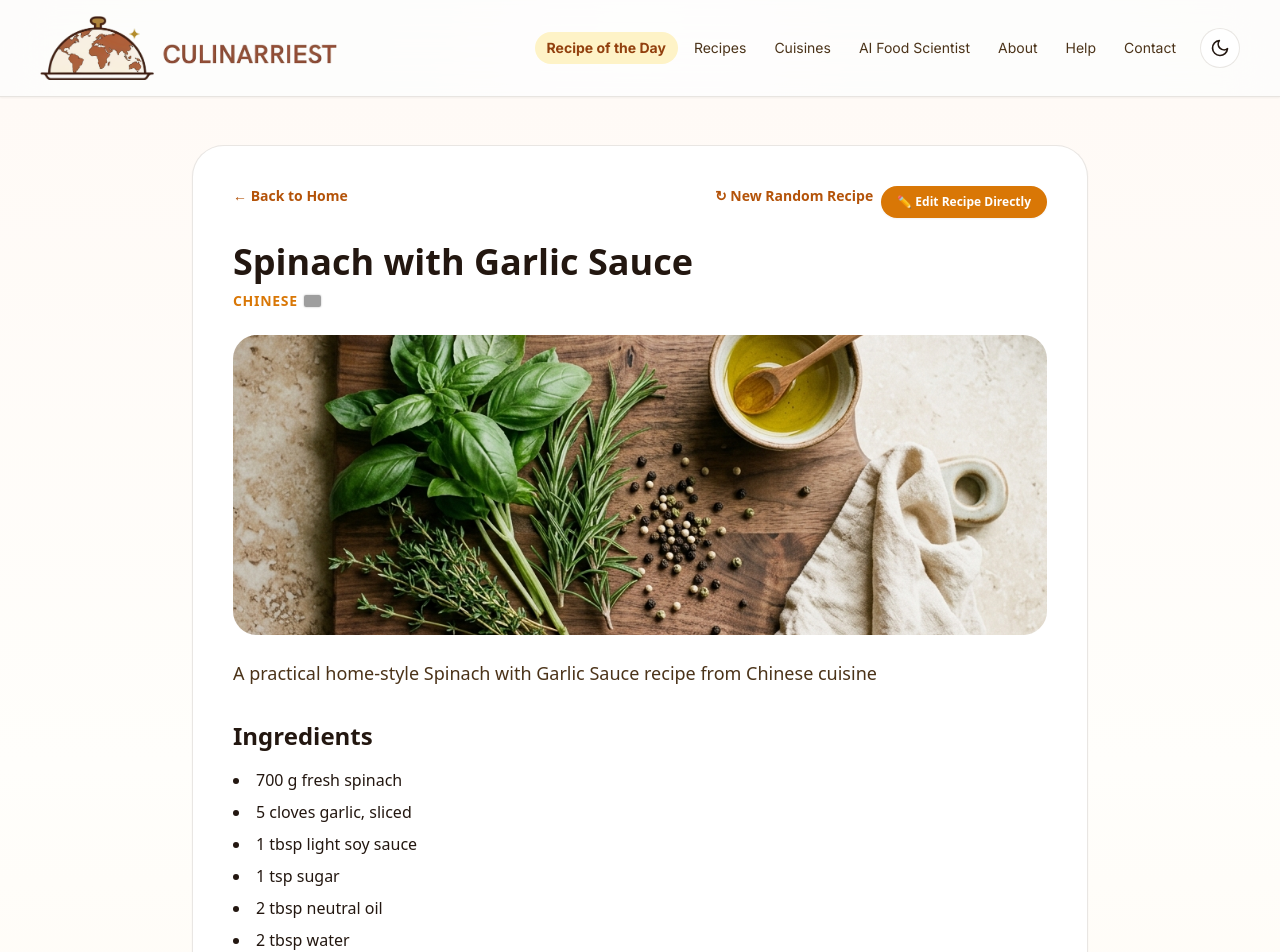
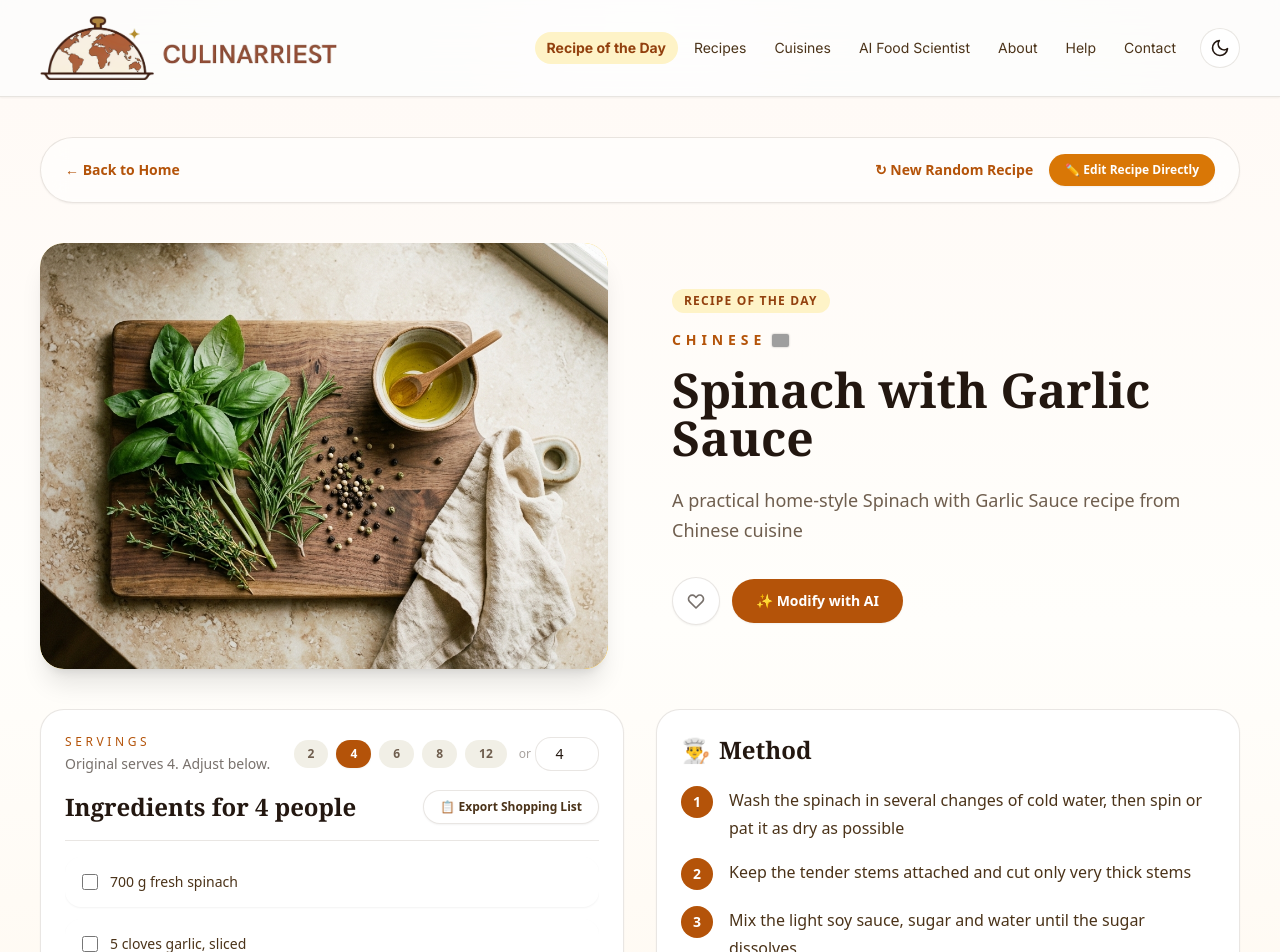
Before and after one commit to Mashhood16/culinary, a Next.js app: page /recipe-of-the-day in a window 1280 px wide. Shown: the top 952 px of the page. Built offline with nearby package versions, Linux system fonts and the light colour scheme; grey boxes are pictures that could not be loaded; a web font is replaced by a local one.

Commit message:
Update Recipe of the Day layout to match the beautiful side-by-side design of the recipe details page

```diff
--- a/src/app/recipe-of-the-day/page.tsx
+++ b/src/app/recipe-of-the-day/page.tsx
@@ -1,12 +1,14 @@
 import Link from 'next/link';
-import Image from 'next/image';
+import { notFound } from 'next/navigation';
 import { loadPublicRecipes } from '@/lib/recipe-store';
 import { summarizeMethodStep } from '@/lib/method-summary';
-import QuickEditButton from '@/components/QuickEditButton';
-
 import { getImageUrl } from '@/lib/recipe-image';
 import CuisineWithFlag from '@/components/CuisineWithFlag';
-
+import QuickEditButton from '@/components/QuickEditButton';
+import IngredientChecklist from '@/components/IngredientChecklist';
+import FavoriteButton from '@/components/FavoriteButton';
+import ImageWithSkeleton from '@/components/ImageWithSkeleton';
+import GradientBackground from '@/components/GradientBackground';
 
 // 1. Force the page to re-randomize every time, but render it on the server.
 export const dynamic = 'force-dynamic';
@@ -40,17 +42,22 @@ export default async function RecipeOfTheDayPage({ searchParams }: PageProps) {
     );
   }
 
+  const ingredientList = featured.ingredients?.length
+    ? featured.ingredients
+    : [`${featured.foodType || 'Signature'} base ingredient`, 'Fresh aromatics or herbs'];
+
   const methodSteps = (featured.steps && featured.steps.length > 0)
     ? featured.steps.map((step) => summarizeMethodStep(step))
-    : ["Follow the detailed instructions on the main recipe page."];
+    : ["Follow the instructions on the recipe card."];
 
   return (
-    <main className="min-h-screen bg-[linear-gradient(180deg,#fffaf6_0%,#fffefb_45%,#fff7ed_100%)] text-stone-900 dark:bg-[linear-gradient(180deg,#111827_0%,#1f2937_45%,#111827_100%)] dark:text-stone-100 p-6 md:p-12 font-sans page-transition">
-      <div className="mx-auto max-w-4xl bg-white dark:bg-stone-900 rounded-[32px] p-6 md:p-10 shadow-sm border border-stone-200 dark:border-stone-800">
-        <div className="flex justify-between items-start mb-6">
+    <main className="min-h-screen bg-[linear-gradient(180deg,#fffaf6_0%,#fffefb_45%,#fff7ed_100%)] text-stone-900 dark:bg-[linear-gradient(180deg,#111827_0%,#1f2937_45%,#111827_100%)] dark:text-stone-100 font-sans page-transition">
+      <section className="mx-auto max-w-7xl px-6 py-10 lg:px-10 space-y-10">
+
+        {/* Top Header with Back and Refresh buttons */}
+        <div className="flex justify-between items-center bg-white/50 dark:bg-stone-900/50 backdrop-blur-md px-6 py-4 rounded-full border border-stone-200 dark:border-stone-800 shadow-sm animate-fade-in">
           <Link href="/" className="text-sm font-semibold text-amber-700 dark:text-amber-400 hover:underline">← Back to Home</Link>
-          <div className="flex gap-2">
-            {/* Server-side refresh: simple link to reload the page and get a new random recipe */}
+          <div className="flex items-center gap-4">
             <a href="/recipe-of-the-day" className="text-sm font-semibold text-amber-700 dark:text-amber-400 hover:underline">
                 ↻ New Random Recipe
             </a>
@@ -58,40 +65,100 @@ export default async function RecipeOfTheDayPage({ searchParams }: PageProps) {
           </div>
         </div>
 
-        <h1 className="text-4xl font-bold">{featured.title}</h1>
-        <p className="text-sm uppercase tracking-wider text-amber-600 dark:text-amber-500 font-semibold mt-2"><CuisineWithFlag cuisine={featured.cuisine} /></p>
+        {/* Hero: Title, Description, Actions and Image Side-by-Side */}
+        <div className="flex flex-col lg:flex-row items-center gap-10 lg:gap-16 animate-fade-in">
 
-        {featured.image && (
-  <Image
-    src={getImageUrl(featured.image, { width: 800, height: 400 })}
-    alt={
-      typeof featured.image === 'object' && featured.image !== null && 'alt' in featured.image
-        ? (featured.image.alt || featured.title)
-        : featured.title
-    }
-    width={800}
-    height={400}
-    sizes="(max-width: 768px) 100vw, 800px"
-    className="mt-6 w-full h-[300px] object-cover rounded-3xl"
-  />
-)}
+          {/* Image Content */}
+          {featured.image && (() => {
+            const imageUrl = getImageUrl(featured.image, { width: 800, height: 600 });
+            const altText = typeof featured.image === 'object' && featured.image !== null && 'alt' in featured.image ? featured.image.alt || featured.title : featured.title;
+            const palette = featured.colorPalette;
+            const gradientBg = palette?.gradientLight || 'linear-gradient(135deg, #fef3c7 0%, #fde68a 50%, #fbbf24 100%)';
 
-        <p className="mt-6 text-lg text-stone-700 dark:text-stone-300 leading-relaxed">{featured.description}</p>
+            return (
+              <div className="flex-1 w-full max-w-2xl mx-auto lg:max-w-none">
+                <GradientBackground
+                  lightGradient={gradientBg}
+                  className="relative w-full aspect-[4/3] rounded-3xl overflow-hidden shadow-xl"
+                >
+                  <ImageWithSkeleton
+                    src={imageUrl}
+                    alt={altText}
+                    width={800}
+                    height={600}
+                    sizes="(max-width: 1024px) 100vw, 50vw"
+                    wrapperClassName="bg-transparent h-full"
+                    className="absolute inset-0 w-full h-full object-cover"
+                    style={{ objectFit: 'cover' }}
+                  />
+                </GradientBackground>
+              </div>
+            );
+          })()}
 
-        <div className="mt-8">
-            <h3 className="text-2xl font-semibold">Ingredients</h3>
-            <ul className="mt-4 list-disc list-inside space-y-2 text-stone-750 dark:text-stone-300">
-              {featured.ingredients?.map((item, idx) => <li key={idx}>{item}</li>)}
-            </ul>
+          {/* Text Content */}
+          <div className="flex-1 text-center lg:text-left w-full">
+            <div className="inline-block px-3 py-1 bg-amber-100 dark:bg-stone-800 text-amber-800 dark:text-amber-300 rounded-full text-xs font-bold uppercase tracking-widest mb-4">Recipe of the Day</div>
+            <p className="text-sm uppercase tracking-[0.35em] text-amber-700 dark:text-amber-500 font-semibold"><CuisineWithFlag cuisine={featured.cuisine} /></p>
+            <h1 className="mt-4 text-4xl lg:text-5xl font-serif font-bold text-stone-900 dark:text-stone-100 leading-tight">{featured.title}</h1>
+            <p className="mt-6 text-lg text-stone-600 dark:text-stone-300 leading-relaxed max-w-2xl mx-auto lg:mx-0">{featured.description}</p>
+            <div className="mt-8 flex flex-wrap items-center justify-center lg:justify-start gap-3">
+              <FavoriteButton
+                slug={featured.slug}
+                title={featured.title}
+                cuisine={featured.cuisine}
+                image={getImageUrl(featured.image, { width: 640, height: 400 })}
+              />
+              <Link
+                href={`/ai?recipe=${featured.slug}`}
+                className="inline-flex h-11 items-center justify-center rounded-full bg-amber-700 px-6 text-sm font-semibold text-white transition hover:bg-amber-600 shadow-sm"
+              >
+                ✨ Modify with AI
+              </Link>
+            </div>
+          </div>
         </div>
 
-        <div className="mt-8">
-            <h3 className="text-2xl font-semibold">Method</h3>
-            <ol className="mt-4 list-decimal list-inside space-y-4 text-stone-750 dark:text-stone-300 leading-relaxed">
-              {methodSteps.map((step, idx) => <li key={idx}>{step}</li>)}
+        {/* Story Section */}
+        {featured.history && (
+          <div className="max-w-3xl mx-auto animate-fade-in">
+            <div className="rounded-3xl border border-stone-200 bg-white p-8 shadow-sm dark:border-stone-800 dark:bg-stone-900/95">
+              <h2 className="text-2xl font-serif font-bold text-stone-900 dark:text-stone-100 flex items-center gap-2">
+                <span className="text-amber-700">📖</span> The Story Behind This Recipe
+              </h2>
+              <p className="mt-5 text-stone-600 dark:text-stone-300 leading-relaxed text-lg">{featured.history}</p>
+            </div>
+          </div>
+        )}
+
+        {/* Bottom Section: Ingredients + Method side by side */}
+        <div className="grid lg:grid-cols-2 gap-8 animate-fade-in">
+          <section className="rounded-3xl border border-stone-200 bg-white p-6 shadow-sm dark:border-stone-800 dark:bg-stone-900/95 h-[520px]">
+            <IngredientChecklist
+              recipeTitle={featured.title}
+              ingredients={ingredientList}
+              originalServings={featured.servings}
+              recipeSlug={featured.slug}
+            />
+          </section>
+
+          <section className="rounded-3xl border border-stone-200 bg-white p-6 shadow-sm dark:border-stone-800 dark:bg-stone-900/95 h-[520px] flex flex-col">
+            <h2 className="text-2xl font-serif font-bold text-stone-900 dark:text-stone-100 shrink-0 flex items-center gap-2">
+              <span className="text-amber-700">👨‍🍳</span> Method
+            </h2>
+            <ol className="mt-5 flex-1 overflow-y-auto min-h-0 space-y-4 text-base text-stone-700 dark:text-stone-100 pr-1">
+              {methodSteps.map((step, index) => (
+                <li key={`${featured.slug}-${index}`}>
+                  <div className="flex items-start gap-4">
+                    <span className="inline-flex h-8 w-8 shrink-0 items-center justify-center rounded-full bg-amber-700 text-sm font-semibold text-white">{index + 1}</span>
+                    <p className="leading-7">{step}</p>
+                  </div>
+                </li>
+              ))}
             </ol>
+          </section>
         </div>
-      </div>
+      </section>
     </main>
   );
 }
```
